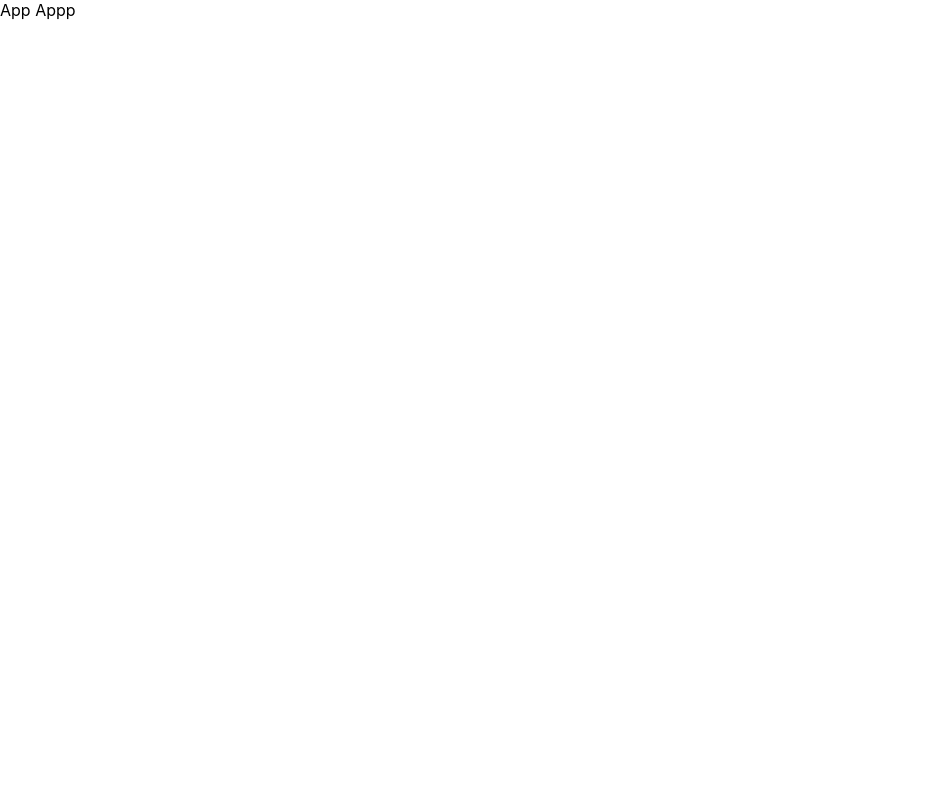
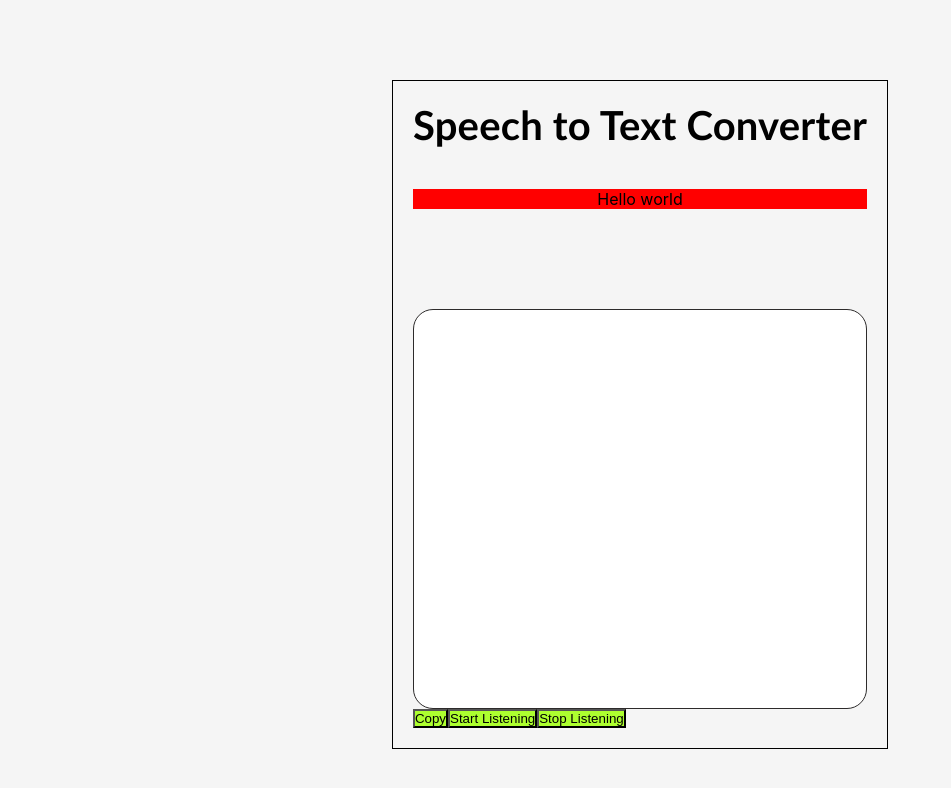
Before and after one commit to shubhamsinha21/SpeechRecognition, a React (Create React App) app: page / in a window 1280 px wide. Shown: the top 788 px of the page, without its empty margins (0-951 px from the left). Built offline with nearby package versions, Linux system fonts and the light colour scheme.

Commit message:
Half Styling 🙂

```diff
--- /dev/null
+++ b/src/App.css
@@ -0,0 +1,51 @@
+* {
+  margin: 0;
+  padding: 0;
+  box-sizing: border-box;
+  /* font-family: ; */
+}
+body {
+  display: flex;
+  justify-content: center;
+  align-items: center;
+  /* align-self: center; */
+  background-color: whitesmoke;
+}
+.container {
+  margin-top: 80px;
+  padding: 20px;
+  border: 1px solid black;
+}
+h2 {
+  color: black;
+  text-align: center;
+  font-size: 40px;
+  font-family: "Trebuchet MS", "Lucida Sans Unicode", "Lucida Grande",
+    "Lucida Sans", Arial, sans-serif;
+  letter-spacing: 0.2px;
+}
+p {
+  background-color: red;
+  text-align: center;
+  margin-top: 40px;
+  margin-bottom: 100px;
+  max-width: 500px;
+}
+.main-content {
+  max-width: 500px;
+  background-color: white;
+  border: 1px solid rgb(45, 43, 43);
+  min-height: 400px;
+  /* height: auto; */
+  /* width: 100%; */
+  position: relative;
+  border-radius: 20px;
+}
+.button-style {
+  display: flex;
+}
+button {
+  position: relative;
+  display: flex;
+  background-color: greenyellow;
+}
--- a/src/App.js
+++ b/src/App.js
@@ -1,9 +1,24 @@
 import React from 'react'
+import './App.css'
+const App = () => {
+  return (
+    <>
+      <div className="container">
+        <h2>Speech to Text Converter</h2>
+        <p>Hello world</p>
+        <div className="main-content">
 
-function App() {
-  return (
-    <div>App Appp</div>
+        </div>
+
+        <div className="button-style">
+          <button>Copy</button>
+          <button>Start Listening</button>
+          <button>Stop Listening</button>
+        </div>
+
+      </div>
+    </>
   )
 }
 
-export default App
+export default App;
```
